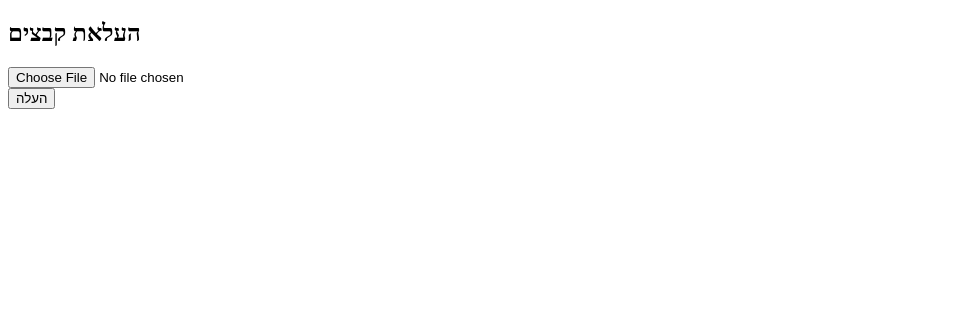
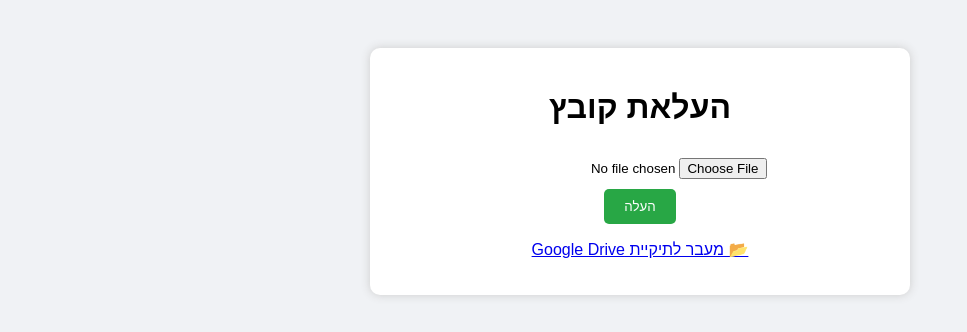
Before and after one commit to nirstore/nirstore, a Flask app: page / in a window 1280 px wide. Shown: the top 332 px of the page, without its empty margins (0-967 px from the left). Before the commit the page ends 109 px from the top, so only its background shows below. Run offline with Flask 3, Linux system fonts and the light colour scheme.

Commit message:
Add files via upload

```diff
--- a/templates/upload.html
+++ b/templates/upload.html
@@ -1,10 +1,22 @@
 <!doctype html>
-<html lang="he">
-<head><meta charset="UTF-8"><title>העלאת קבצים</title></head>
+<html lang="he" dir="rtl">
+<head>
+  <meta charset="utf-8">
+  <title>העלאת קבצים</title>
+  <style>
+    body { font-family: sans-serif; background: #f0f2f5; text-align: center; padding: 40px; }
+    .box { background: white; max-width: 500px; margin: auto; padding: 20px; border-radius: 10px; box-shadow: 0 0 10px #ccc; }
+    input[type=file] { margin: 10px 0; }
+    button { padding: 10px 20px; background: #28a745; color: white; border: none; border-radius: 5px; cursor: pointer; }
+    button:hover { background: #218838; }
+    iframe { width: 100%; height: 500px; margin-top: 40px; border: none; }
+  </style>
+</head>
 <body>
-  <h2>העלאת קבצים</h2>
-  <form method="post" enctype="multipart/form-data">
-    <input type="file" name="file"><br>
+  <div class="box">
+    <h1>העלאת קובץ</h1>
+    <form method="POST" enctype="multipart/form-data">
+      <input type="file" name="file" required><br>
       <button type="submit">העלה</button>
     </form>
     {% with messages = get_flashed_messages() %}
@@ -12,5 +24,8 @@
         <ul>{% for msg in messages %}<li>{{ msg }}</li>{% endfor %}</ul>
       {% endif %}
     {% endwith %}
+    <p><a href="https://drive.google.com/drive/folders/YOUR_FOLDER_ID_HERE" target="_blank">📂 מעבר לתיקיית Google Drive</a></p>
+  </div>
+  <iframe src="https://drive.google.com/embeddedfolderview?id=YOUR_FOLDER_ID_HERE#grid"></iframe>
 </body>
 </html>
```
Lines whose indentation alone changed are shown as unchanged.
